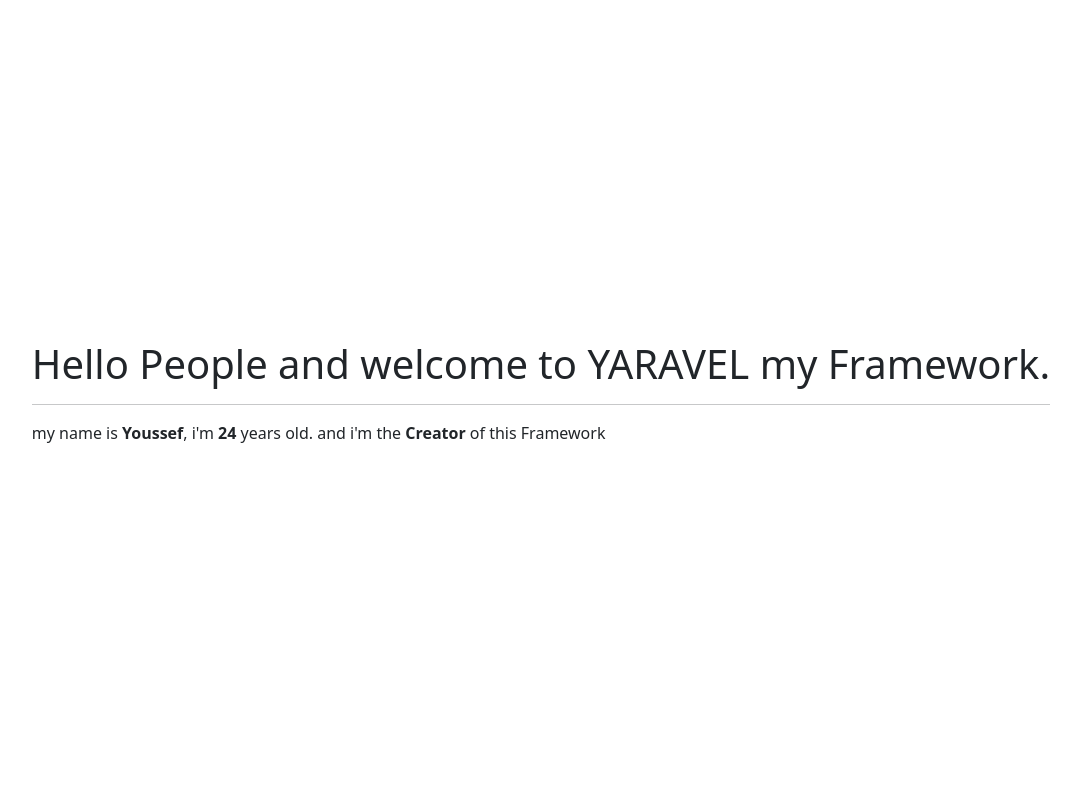
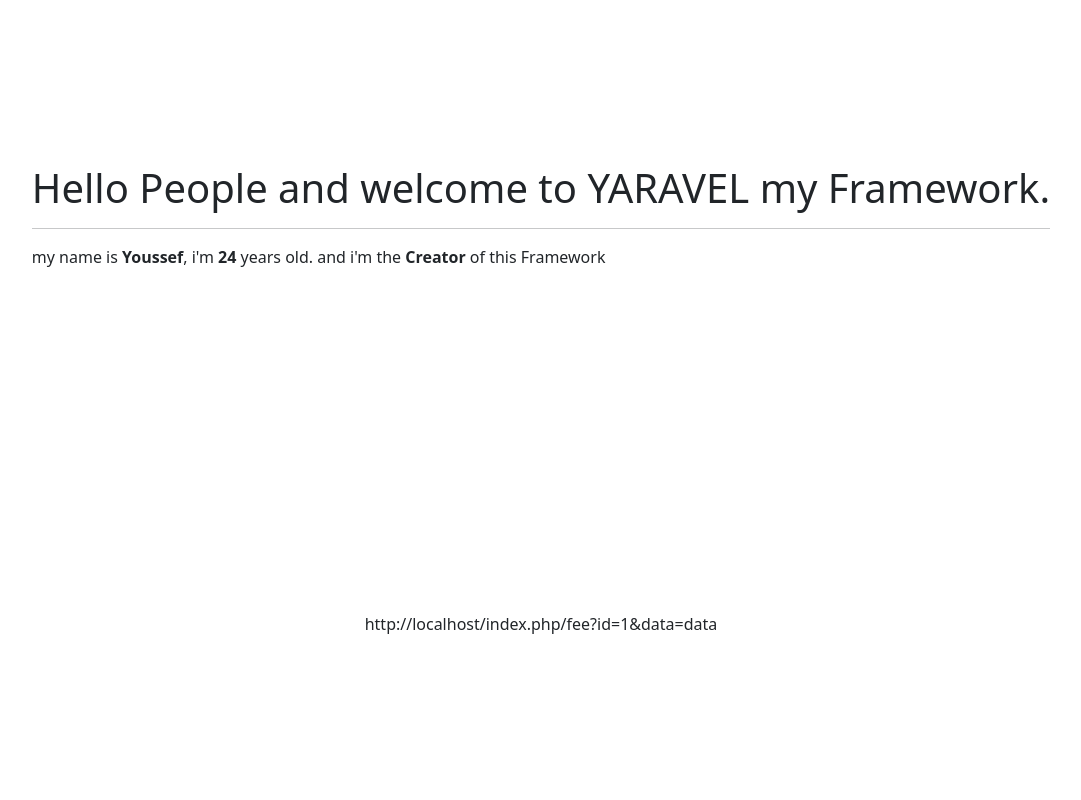
Before and after one commit to you97ssef/Yaravel, a PHP site: page / in a window 1280 px wide. Shown: the whole page, without its empty margins (99-1180 px from the left). Run offline with PHP 8.4, Linux system fonts and the light colour scheme.

Commit message:
url for done

```diff
--- a/framework/http/HttpRequest.php
+++ b/framework/http/HttpRequest.php
@@ -11,6 +11,7 @@ class HttpRequest
     public $get = null;
     public $post = null;
 
+    public $host_name = null;
 
     function __construct()
     {
@@ -21,5 +22,11 @@ class HttpRequest
         $this->method = $_SERVER["REQUEST_METHOD"];
         $this->get = $_GET;
         $this->post = $_POST;
+
+        if (isset($_SERVER['HTTPS']) && $_SERVER['HTTPS'] === 'on')
+            $this->host_name = "https://";
+        else
+            $this->host_name = "http://";
+        $this->host_name .= $_SERVER['HTTP_HOST'];
     }
 }
--- a/framework/utils/Router.php
+++ b/framework/utils/Router.php
@@ -62,15 +62,16 @@ class Router
         }
     }
 
-    //TODO
-    /*
-    public function urlFor($route_name, $param_list = [])
+    public function urlFor($route_name = null, $param_list = [])
     {
-        $lien = $this->request->script_name;
+        $url = $this->request->host_name;
 
-        return $lien;
+        $url .= $this->request->script_name . $route_name;
+
+        $url .= "?" . http_build_query($param_list);
+
+        return $url;
     }
-    */
 
     public function addRoute($url, $controller, $methode, $access_lvl = -1)
     {
--- a/index.php
+++ b/index.php
@@ -31,4 +31,5 @@ $router = new Router($http);
 require_once "routes/api.php";
 require_once "routes/web.php";
 $router->run();
+echo $router->urlFor("/fee", ["id"=>"1", "data"=>"data"]);
 // ------------------------------------------------------------
```
